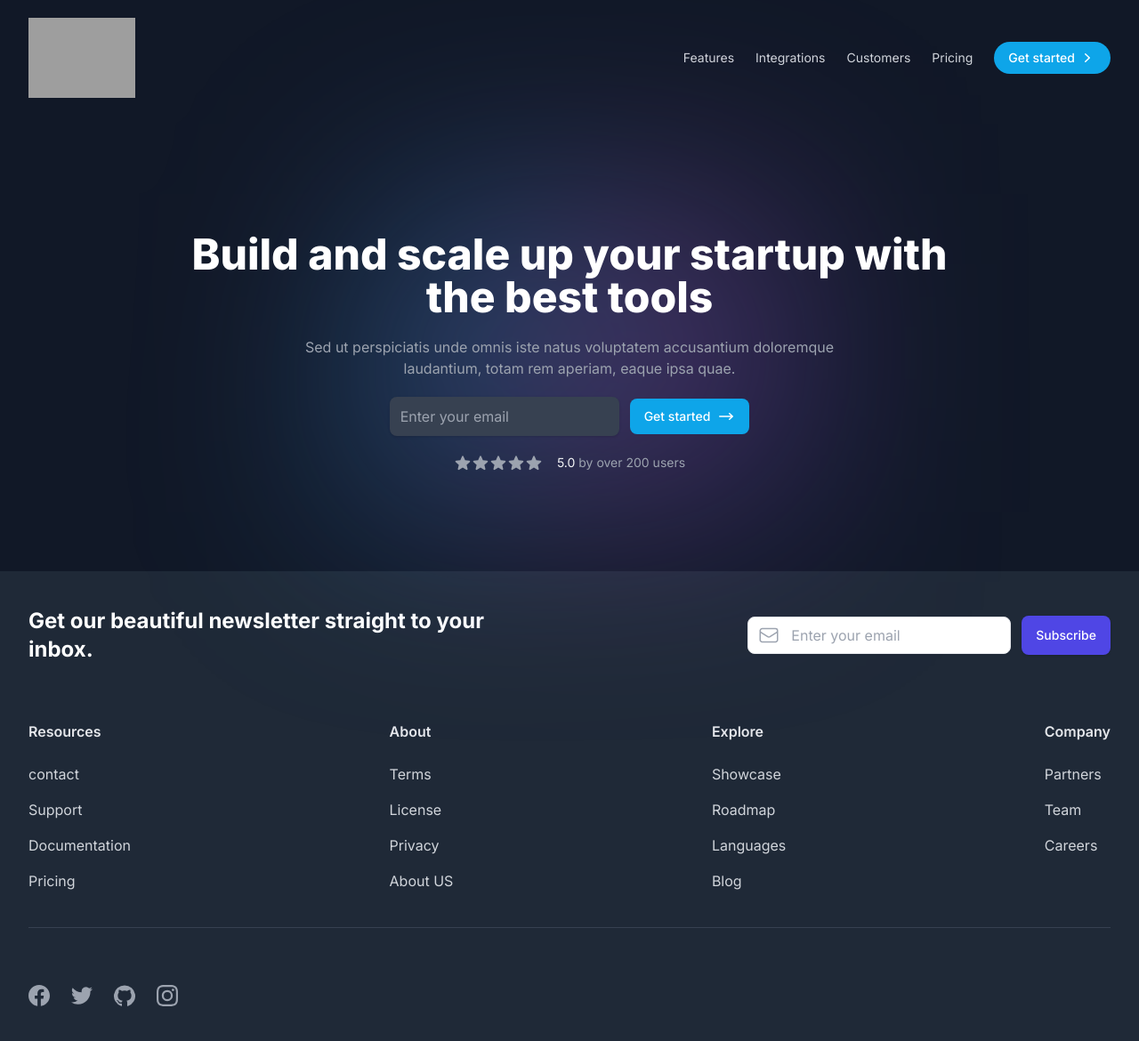
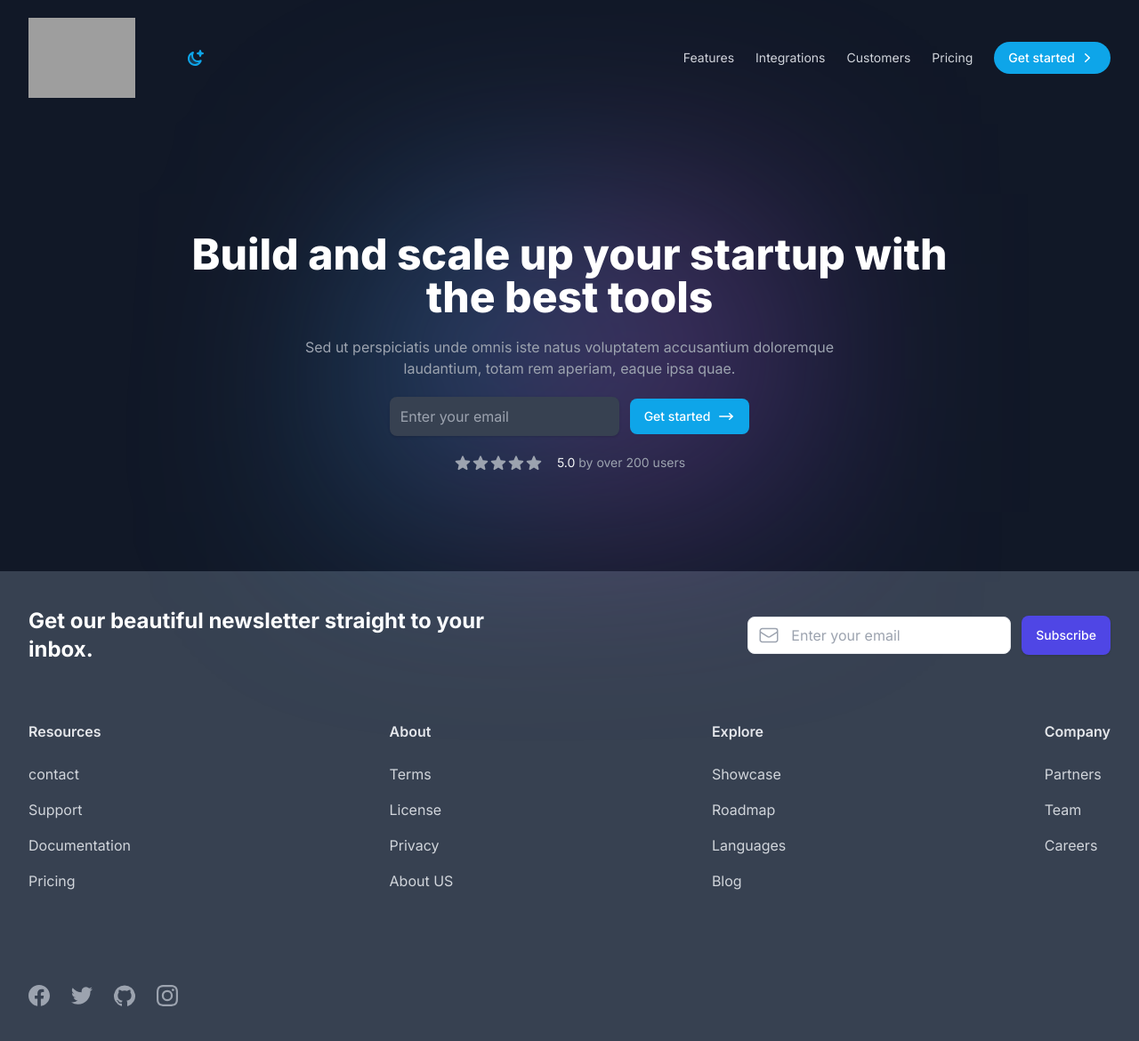
Before and after one commit to vaibhav211002/codeIt, a Next.js app in the folder web/component_library/: page / in a window 1280 px wide. Shown: the whole page at 89% size. Built offline with nearby package versions, Linux system fonts and the light colour scheme; grey boxes are pictures that could not be loaded.

Commit message:
dark mode functionality added

```diff
--- /dev/null
+++ b/web/component_library/app/Contexts/DarkModeContext.js
@@ -0,0 +1,6 @@
+'use client'
+import { createContext } from "react"
+
+const DarkModeContext = createContext();
+
+export default DarkModeContext;
--- /dev/null
+++ b/web/component_library/app/Contexts/DarkmodeState.jsx
@@ -0,0 +1,12 @@
+'use client'
+import React, { useState } from 'react'
+import DarkModeContext from './DarkModeContext';
+export default function DarkmodeState(props) {
+    const [darkMode,setDarkMode]=useState(localStorage.getItem("dark"));
+
+  return (
+    <DarkModeContext.Provider value={{darkMode,setDarkMode}}>
+        { props.children }
+    </DarkModeContext.Provider>
+  )
+}
--- /dev/null
+++ b/web/component_library/app/components/DrakModeButton.jsx
@@ -0,0 +1,44 @@
+'use client'
+import React, { useContext, useEffect } from 'react'
+import DarkModeContext from '../Contexts/DarkModeContext';
+
+export default function DarkMode() {
+    const darkmodeToggler = useContext(DarkModeContext)
+
+    function toggleDarkMode() {
+        document.documentElement.classList.toggle('dark');
+        darkmodeToggler.setDarkMode(document.documentElement.classList.contains("dark"));
+        if (document.documentElement.classList.contains("dark")) {
+            localStorage.setItem("dark", "true");
+        } else {
+            localStorage.removeItem("dark");
+        }
+    }
+    useEffect(()=>{
+        const darkMode = localStorage.getItem("dark");
+        if (darkMode) {
+            document.documentElement.classList.add("dark");
+        } else {
+            document.documentElement.classList.remove("dark");
+        }
+    },[])
+    return (
+        <div className='flex justify-center items-center'>
+            <button type="button" id="headlessui-listbox-button-:R19kcr6:" aria-haspopup="true" aria-expanded="false" data-headlessui-state="" aria-labelledby="headlessui-listbox-label-:Rpkcr6: headlessui-listbox-button-:R19kcr6:" onClick={toggleDarkMode}>
+                <span class="hidden dark:inline">
+                    <svg viewBox="0 0 24 24" fill="none" stroke-width="2" stroke-linecap="round" stroke-linejoin="round" class="w-6 h-6">
+                        <path d="M15 12a3 3 0 1 1-6 0 3 3 0 0 1 6 0Z" class="fill-sky-400/20 stroke-sky-500"></path>
+                        <path d="M12 4v1M17.66 6.344l-.828.828M20.005 12.004h-1M17.66 17.664l-.828-.828M12 20.01V19M6.34 17.664l.835-.836M3.995 12.004h1.01M6 6l.835.836" class="stroke-sky-500"></path>
+                    </svg>
+                </span>
+                <span class="dark:hidden">
+                    <svg viewBox="0 0 24 24" fill="none" class="w-6 h-6">
+                        <path fill-rule="evenodd" clip-rule="evenodd" d="M17.715 15.15A6.5 6.5 0 0 1 9 6.035C6.106 6.922 4 9.645 4 12.867c0 3.94 3.153 7.136 7.042 7.136 3.101 0 5.734-2.032 6.673-4.853Z" class="fill-sky-400/20"></path>
+                        <path d="m17.715 15.15.95.316a1 1 0 0 0-1.445-1.185l.495.869ZM9 6.035l.846.534a1 1 0 0 0-1.14-1.49L9 6.035Zm8.221 8.246a5.47 5.47 0 0 1-2.72.718v2a7.47 7.47 0 0 0 3.71-.98l-.99-1.738Zm-2.72.718A5.5 5.5 0 0 1 9 9.5H7a7.5 7.5 0 0 0 7.5 7.5v-2ZM9 9.5c0-1.079.31-2.082.845-2.93L8.153 5.5A7.47 7.47 0 0 0 7 9.5h2Zm-4 3.368C5 10.089 6.815 7.75 9.292 6.99L8.706 5.08C5.397 6.094 3 9.201 3 12.867h2Zm6.042 6.136C7.718 19.003 5 16.268 5 12.867H3c0 4.48 3.588 8.136 8.042 8.136v-2Zm5.725-4.17c-.81 2.433-3.074 4.17-5.725 4.17v2c3.552 0 6.553-2.327 7.622-5.537l-1.897-.632Z" class="fill-sky-500"></path>
+                        <path fill-rule="evenodd" clip-rule="evenodd" d="M17 3a1 1 0 0 1 1 1 2 2 0 0 0 2 2 1 1 0 1 1 0 2 2 2 0 0 0-2 2 1 1 0 1 1-2 0 2 2 0 0 0-2-2 1 1 0 1 1 0-2 2 2 0 0 0 2-2 1 1 0 0 1 1-1Z" class="fill-sky-500"></path>
+                    </svg>
+                </span>
+            </button>
+        </div>
+    )
+}
--- a/web/component_library/app/components/Footer.jsx
+++ b/web/component_library/app/components/Footer.jsx
@@ -86,7 +86,7 @@ export default function Footer() {
         }
     ]
     return (
-        <footer className="pt-10 bg-gray-800">
+        <footer className="pt-10 bg-gray-700 dark:bg-gray-800">
             <div className="max-w-screen-xl mx-auto px-4 md:px-8">
                 <div className="justify-between items-center gap-12 md:flex">
                     <div className="flex-1 max-w-lg">
--- a/web/component_library/app/components/Hero.jsx
+++ b/web/component_library/app/components/Hero.jsx
@@ -1,5 +1,6 @@
 'use client'
 import { useState, useEffect } from "react";
+import DarkMode from "./DrakModeButton";
 
 export default function Hero () {
 
@@ -60,6 +61,7 @@ export default function Hero () {
                 <nav className={`pb-5 md:text-sm ${state ? "absolute z-20 top-0 inset-x-0 bg-gray-800 rounded-xl mx-2 mt-2 md:mx-0 md:mt-0 md:relative md:bg-transparent" : ""}`}>
                     <div className="gap-x-14 items-center max-w-screen-xl mx-auto px-4 md:flex md:px-8">
                         <Brand />
+                        <DarkMode/>
                         <div className={`flex-1 items-center mt-8 md:mt-0 md:flex ${state ? 'block' : 'hidden'} `}>
                             <ul className="flex-1 justify-end items-center space-y-6 md:flex md:space-x-6 md:space-y-0">
                                 {
--- a/web/component_library/app/layout.js
+++ b/web/component_library/app/layout.js
@@ -1,3 +1,4 @@
+import DarkmodeState from './Contexts/DarkmodeState'
 import './globals.css'
 import { Inter } from 'next/font/google'
 
@@ -11,7 +12,9 @@ export const metadata = {
 export default function RootLayout({ children }) {
   return (
     <html lang="en">
+    <DarkmodeState>
       <body className={inter.className}>{children}</body>
+    </DarkmodeState>
     </html>
   )
 }
--- a/web/component_library/tailwind.config.js
+++ b/web/component_library/tailwind.config.js
@@ -1,5 +1,6 @@
 /** @type {import('tailwindcss').Config} */
 module.exports = {
+  darkMode: 'class',
   content: [
     './pages/**/*.{js,ts,jsx,tsx,mdx}',
     './components/**/*.{js,ts,jsx,tsx,mdx}',
```
Also changed, not shown: 1 other file (tests, documents, lock files or other folders).
